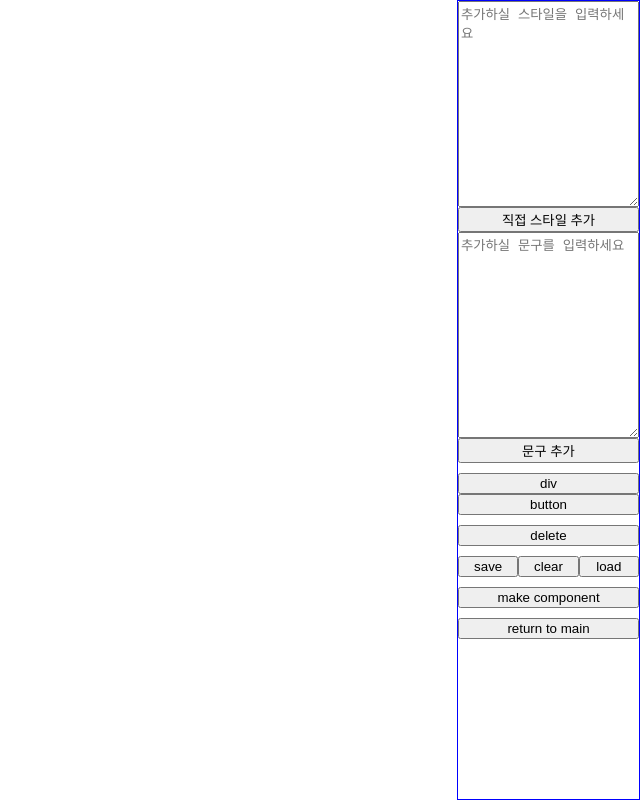
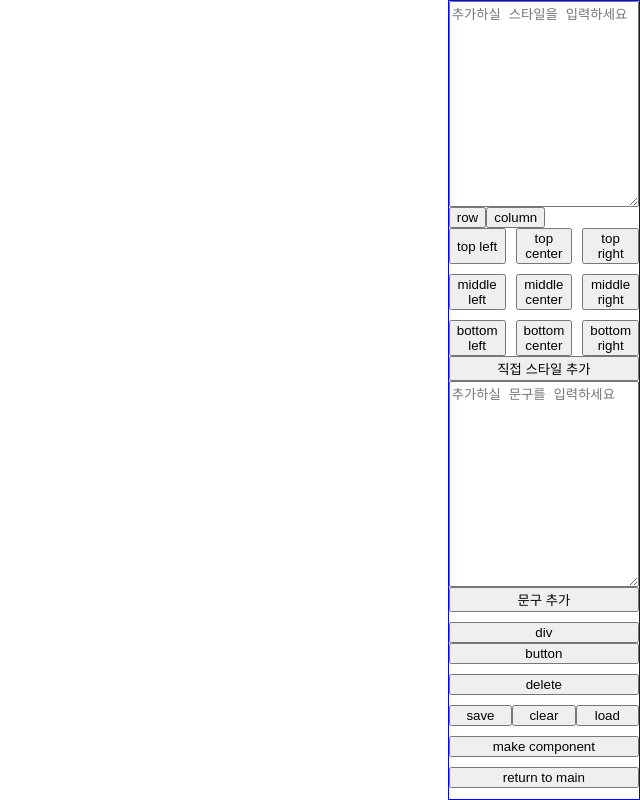
Before and after one commit to dbckdgjs369/website-generator, a React (Vite) app: page /main in a window 1280 px wide. Shown: the whole page, without its empty margins (640-1280 px from the left). Built offline with nearby package versions, Linux system fonts and the light colour scheme.

Commit message:
feat: 기본 정렬 스타일링 추가

```diff
--- a/src/components/ToolBar/ToolBar.tsx
+++ b/src/components/ToolBar/ToolBar.tsx
@@ -7,6 +7,7 @@ import { useGlobalEventEmitter } from "../../provider/GlobalEventProvider/Global
 // import { allHtmlTags } from "../../constant/constant";
 
 export default function ToolBar() {
+  // const [currentDirection, setCurrentDirection] = useState("row");
   const [tagList] = useState<string[]>(["div", "button"]);
   const [elementStyle, setElementStyle] = useState<string>("");
   const [elementText, setElementText] = useState("");
@@ -90,6 +91,40 @@ export default function ToolBar() {
     }
   }, [loadData]);
 
+  const handelAlign = (ev: React.MouseEvent<HTMLButtonElement>) => {
+    const { id } = ev.currentTarget;
+    let alignStyle = "";
+    if (id.includes("left")) {
+      alignStyle += "justify-content:start;";
+    }
+    if (id.includes("center")) {
+      alignStyle += "justify-content:center;";
+    }
+    if (id.includes("right")) {
+      alignStyle += "justify-content: end;";
+    }
+    if (id.includes("top")) {
+      alignStyle += "align-items: start;";
+    }
+    if (id.includes("middle")) {
+      alignStyle += "align-items:center;";
+    }
+    if (id.includes("bottom")) {
+      alignStyle += "align-items:end;";
+    }
+
+    switch (id) {
+      case "row": {
+        alignStyle += "flex-direction: row;";
+        break;
+      }
+      case "column": {
+        alignStyle += "flex-direction: column;";
+        break;
+      }
+    }
+    globalEmitter.emit("style", styleTextareaRef.current?.value + alignStyle);
+  };
   return (
     <S.ToolBarWrapper>
       <S.CurrentWrapper>
@@ -100,6 +135,50 @@ export default function ToolBar() {
           value={elementStyle}
           onChange={(ev) => setElementStyle(ev.target.value)}
         />
+        <div>
+          <button id="row" onClick={handelAlign}>
+            row
+          </button>
+          <button id="column" onClick={handelAlign}>
+            column
+          </button>
+        </div>
+        <div
+          style={{
+            display: "grid",
+            gap: "10px",
+            gridTemplateColumns: "repeat(3, 1fr)",
+            gridTemplateRows: "repeat(3, 1fr)",
+          }}
+        >
+          <button id="top_left" onClick={handelAlign}>
+            top left
+          </button>
+          <button id="top_center" onClick={handelAlign}>
+            top center
+          </button>
+          <button id="top_right" onClick={handelAlign}>
+            top right
+          </button>
+          <button id="middle_left" onClick={handelAlign}>
+            middle left
+          </button>
+          <button id="middle_center" onClick={handelAlign}>
+            middle center
+          </button>
+          <button id="middle_right" onClick={handelAlign}>
+            middle right
+          </button>
+          <button id="bottom_left" onClick={handelAlign}>
+            bottom left
+          </button>
+          <button id="bottom_center" onClick={handelAlign}>
+            bottom center
+          </button>
+          <button id="bottom_right" onClick={handelAlign}>
+            bottom right
+          </button>
+        </div>
         <button onClick={addStyle}>직접 스타일 추가</button>
         <textarea
           placeholder="추가하실 문구를 입력하세요"
```
